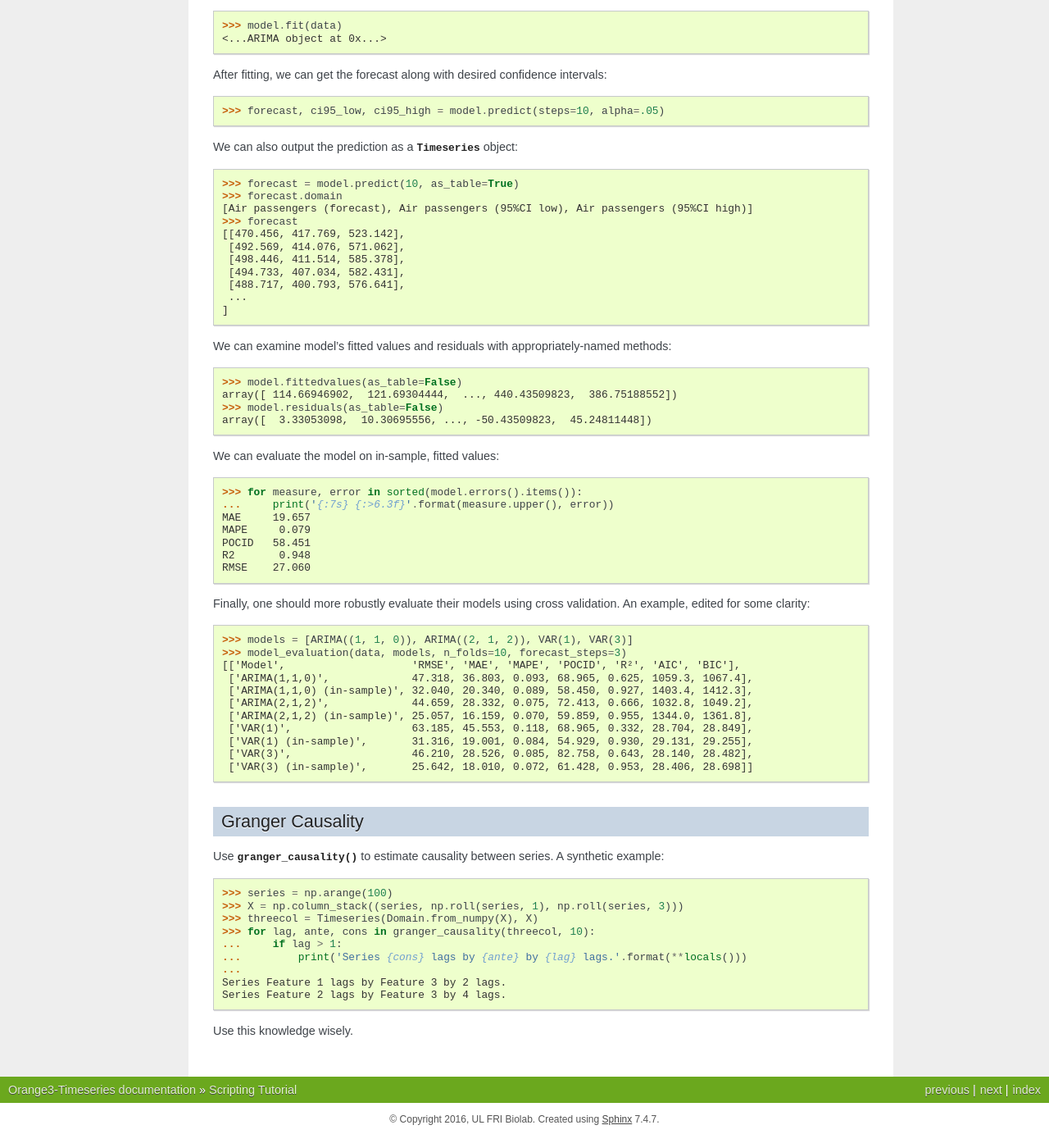
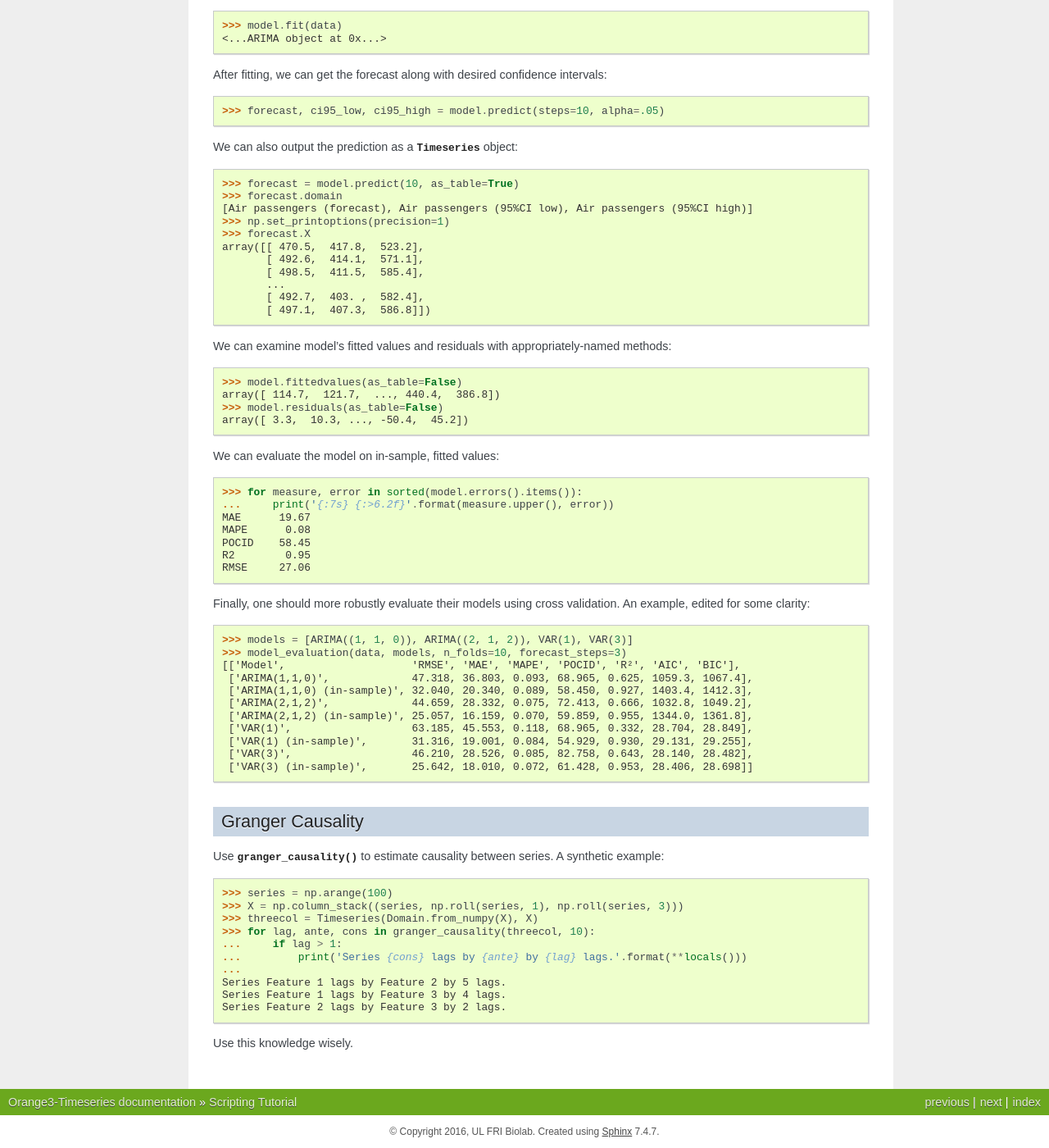
Before and after one commit to biolab/orange3-timeseries, a Sphinx documentation site: the page built from doc/scripting.rst, in a window 1280 px wide and 1400 px high, scrolled down 2473 px. Shown: the whole window at 82% size. Built offline with Sphinx 7.4.7, drawn with Linux system fonts in a browser that asks for light colours; some of the changed text lies outside the part shown.

Commit message:
Update/fix tests, add TestSuite, runnable as -m orangecontrib.timeseries.tests.__init__

```diff
--- a/doc/scripting.rst
+++ b/doc/scripting.rst
@@ -123,7 +123,7 @@
 >>> data.domain
 [Month | Air passengers]
 >>> data.domain.class_var
-ContinuousVariable('Air passengers')
+ContinuousVariable(name='Air passengers', number_of_decimals=3)
 
 We define the model with its parameters (see the reference for what arguments
 each model accepts):
@@ -144,32 +144,32 @@
 >>> forecast = model.predict(10, as_table=True)
 >>> forecast.domain
 [Air passengers (forecast), Air passengers (95%CI low), Air passengers (95%CI high)]
->>> forecast
-[[470.456, 417.769, 523.142],
- [492.569, 414.076, 571.062],
- [498.446, 411.514, 585.378],
- [494.733, 407.034, 582.431],
- [488.717, 400.793, 576.641],
- ...
-]
+>>> np.set_printoptions(precision=1)
+>>> forecast.X
+array([[ 470.5,  417.8,  523.2],
+       [ 492.6,  414.1,  571.1],
+       [ 498.5,  411.5,  585.4],
+       ...
+       [ 492.7,  403. ,  582.4],
+       [ 497.1,  407.3,  586.8]])
 
 We can examine model's fitted values and residuals with appropriately-named
 methods:
 
 >>> model.fittedvalues(as_table=False)
-array([ 114.66946902,  121.69304444,  ..., 440.43509823,  386.75188552])
+array([ 114.7,  121.7,  ..., 440.4,  386.8])
 >>> model.residuals(as_table=False)
-array([  3.33053098,  10.30695556, ..., -50.43509823,  45.24811448])
+array([ 3.3,  10.3, ..., -50.4,  45.2])
 
 We can evaluate the model on in-sample, fitted values:
 
 >>> for measure, error in sorted(model.errors().items()):
-...     print('{:7s} {:>6.3f}'.format(measure.upper(), error))
-MAE     19.657
-MAPE     0.079
-POCID   58.451
-R2       0.948
-RMSE    27.060
+...     print('{:7s} {:>6.2f}'.format(measure.upper(), error))
+MAE      19.67
+MAPE      0.08
+POCID    58.45
+R2        0.95
+RMSE     27.06
 
 Finally, one should more robustly evaluate their models using cross validation.
 An example, edited for some clarity:
@@ -199,7 +199,8 @@
 ...     if lag > 1:
 ...         print('Series {cons} lags by {ante} by {lag} lags.'.format(**locals()))
 ...
-Series Feature 1 lags by Feature 3 by 2 lags.
-Series Feature 2 lags by Feature 3 by 4 lags.
+Series Feature 1 lags by Feature 2 by 5 lags.
+Series Feature 1 lags by Feature 3 by 4 lags.
+Series Feature 2 lags by Feature 3 by 2 lags.
 
 Use this knowledge wisely.
```
Also changed, not shown: 1 other file.
